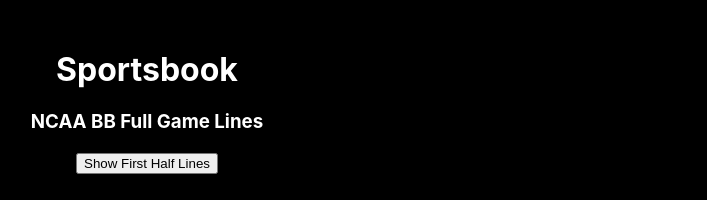
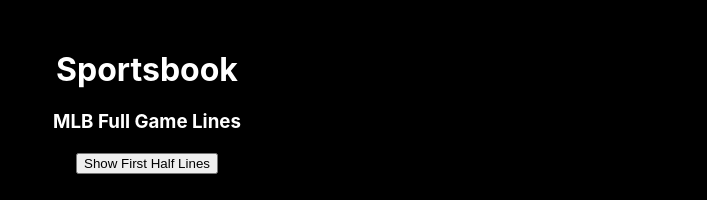
Before and after one commit to aaronw4/Sportsbook-Line_Grinding, a React (Create React App) app in the folder sportsbook/: page /mlb in a window 1280 px wide. Shown: the top 200 px of the page, without its empty margins (493-1200 px from the left). Built offline with nearby package versions, Linux system fonts and the light colour scheme.

Commit message:
Fixed type

```diff
--- a/sportsbook/src/components/mlb.js
+++ b/sportsbook/src/components/mlb.js
@@ -156,8 +156,8 @@
         <div>
             <div className='sportTitle'>
                 {gamePeriod === 'fullGame' ?
-                    <h3>NCAA BB Full Game Lines</h3> :
-                    <h3>NCAA BB First Half Lines</h3>
+                    <h3>MLB Full Game Lines</h3> :
+                    <h3>MLB First Half Lines</h3>
                 }
                 {gamePeriod === 'fullGame' ?
                     <button onClick={handleGamePeriod}>Show First Half Lines</button> :
```
